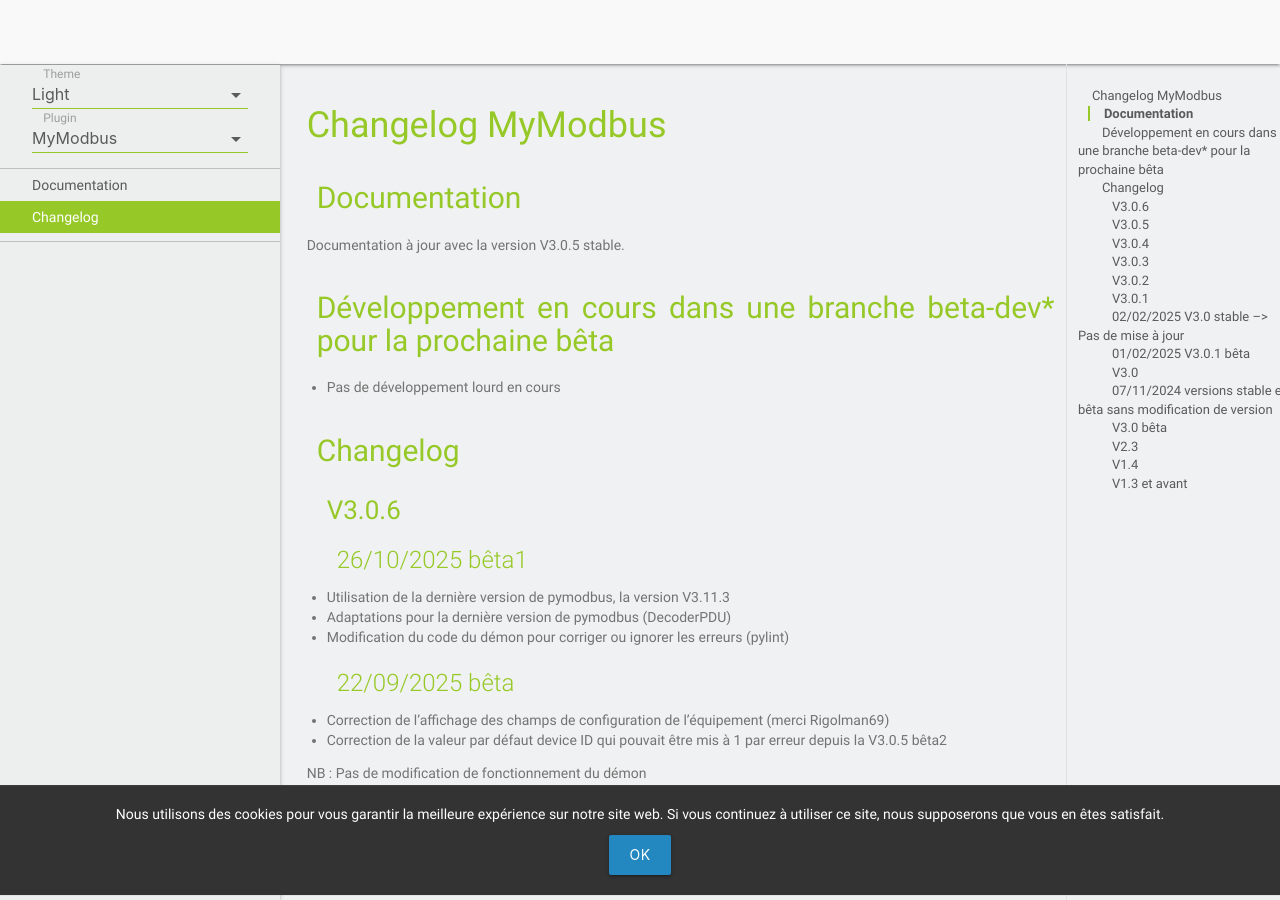
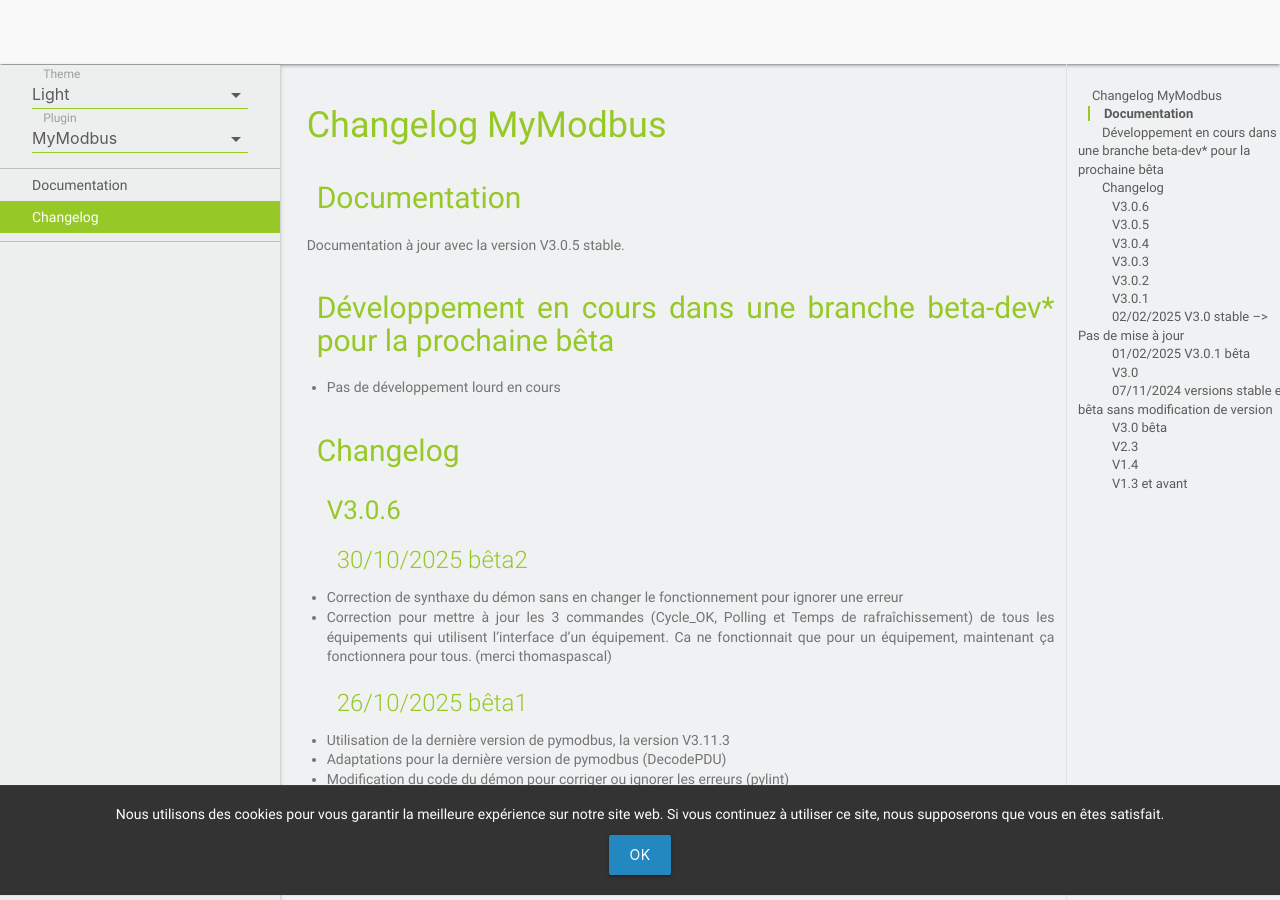
Before and after one commit to MrWaloo/jeedom-plugins-doc, a Jekyll site: the page built from docs/fr_FR/mymodbus_changelog.md, in a window 1280 px wide and 900 px high. Built offline with Jekyll 4.4.1, drawn with Linux system fonts in a browser that asks for light colours; emoji names are drawn with the system emoji font; our own code applies the rules of GitHub Pages for plain Markdown files.

Commit message:
Update mymodbus_changelog.md

```diff
--- a/docs/fr_FR/mymodbus_changelog.md
+++ b/docs/fr_FR/mymodbus_changelog.md
@@ -12,10 +12,15 @@ Documentation à jour avec la version V3.0.5 stable.
 
 ### V3.0.6
 
+#### 30/10/2025 bêta2
+
+- Correction de synthaxe du démon sans en changer le fonctionnement pour ignorer une erreur
+- Correction pour mettre à jour les 3 commandes (Cycle_OK, Polling et Temps de rafraîchissement) de tous les équipements qui utilisent l'interface d'un équipement. Ca ne fonctionnait que pour un équipement, maintenant ça fonctionnera pour tous. (merci thomaspascal)
+
 #### 26/10/2025 bêta1
 
 - Utilisation de la dernière version de pymodbus, la version V3.11.3
-- Adaptations pour la dernière version de pymodbus (DecoderPDU)
+- Adaptations pour la dernière version de pymodbus (DecodePDU)
 - Modification du code du démon pour corriger ou ignorer les erreurs (pylint)
 
 #### 22/09/2025 bêta
```
